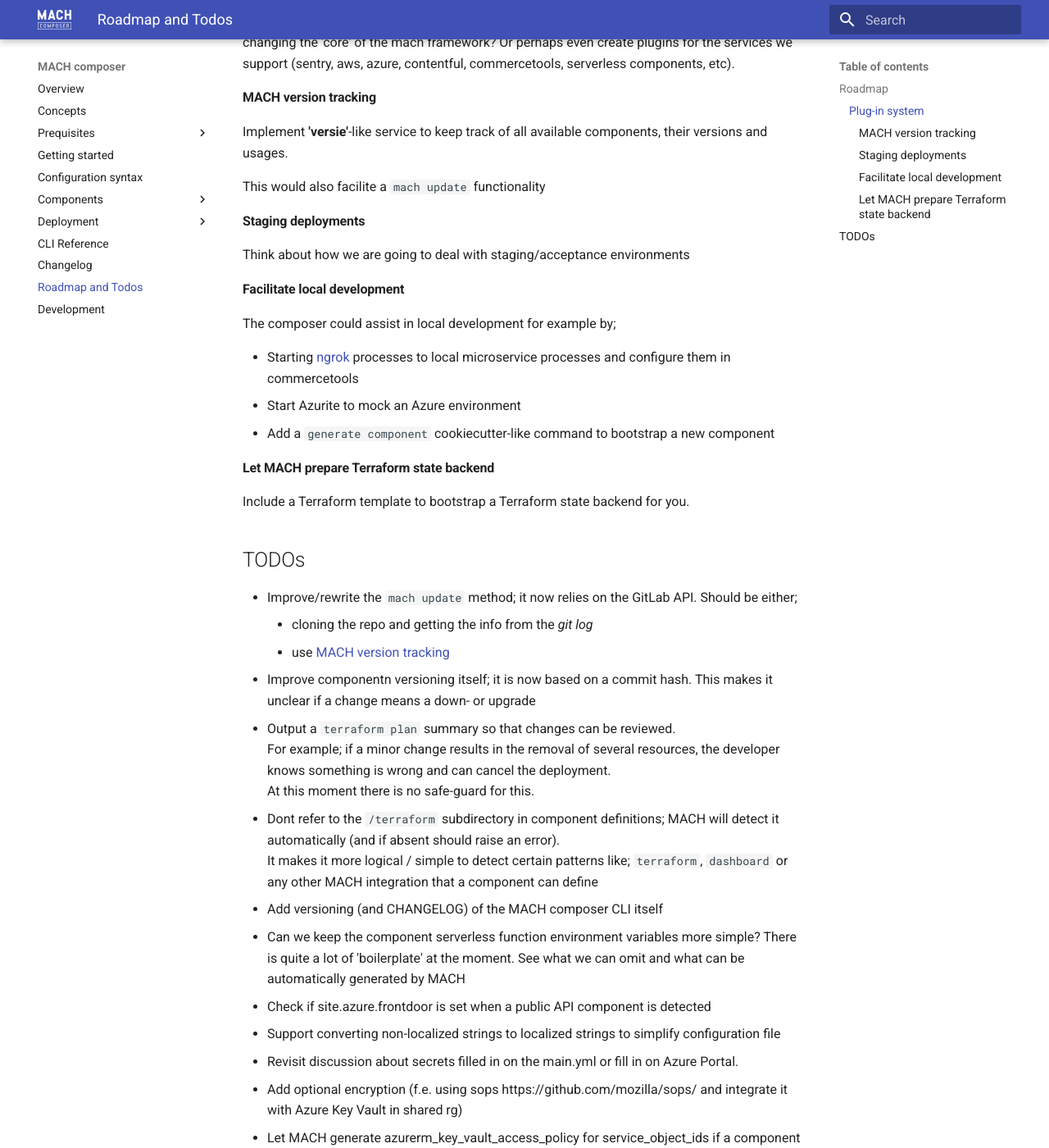
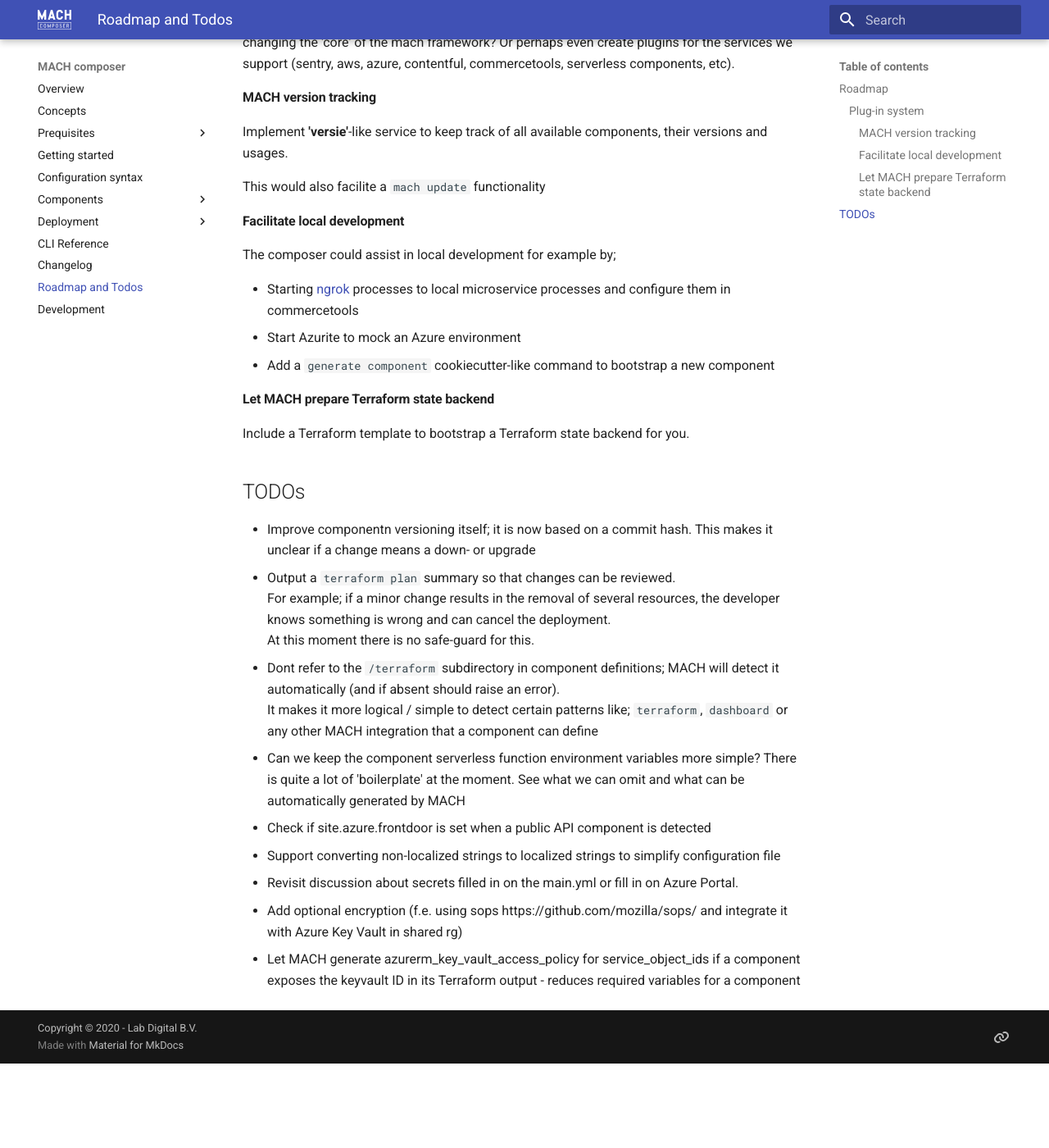
Before and after one commit to mach-composer/mach-composer-cli, an MkDocs documentation site: the page built from docs/src/roadmap.md, in a window 1280 px wide and 1400 px high, scrolled down 263 px. Shown: the whole window at 82% size. Built offline with MkDocs 1.6.1 and Material for MkDocs 9.7.7, drawn with Linux system fonts in a browser that asks for light colours; a script that is not in the unit is left out; after the commit the page ends 1560 px from its top, so only the background shows below that.

Commit message:
Update roadmap

```diff
--- a/docs/src/roadmap.md
+++ b/docs/src/roadmap.md
@@ -9,10 +9,6 @@
 Implement **'versie'**-like service to keep track of all available components, their versions and usages.
 
 This would also facilite a `mach update` functionality
-
-#### Staging deployments
-Think about how we are going to deal with staging/acceptance environments
-
 
 #### Facilitate local development
 The composer could assist in local development for example by;
@@ -27,16 +23,12 @@
 
 
 ## TODOs
-- Improve/rewrite the `mach update` method; it now relies on the GitLab API. Should be either;
-    - cloning the repo and getting the info from the *git log*
-    - use [MACH version tracking](#mach-version-tracking)
 - Improve componentn versioning itself; it is now based on a commit hash. This makes it unclear if a change means a down- or upgrade
 - Output a `terraform plan` summary so that changes can be reviewed.
   For example; if a minor change results in the removal of several resources, the developer knows something is wrong and can cancel the deployment.
   At this moment there is no safe-guard for this.
 - Dont refer to the `/terraform` subdirectory in component definitions; MACH will detect it automatically (and if absent should raise an error).
   It makes it more logical / simple to detect certain patterns like; `terraform`, `dashboard` or any other MACH integration that a component can define
-- Add versioning (and CHANGELOG) of the MACH composer CLI itself
 - Can we keep the component serverless function environment variables more simple? There is quite a lot of 'boilerplate' at the moment. See what we can omit and what can be automatically generated by MACH
 - Check if site.azure.frontdoor is set when a public API component is detected
 - Support converting non-localized strings to localized strings to simplify configuration file
```
